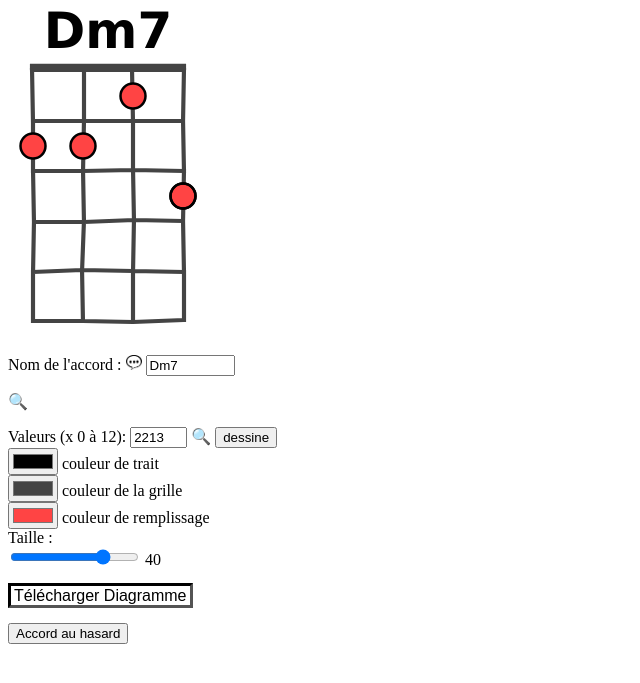
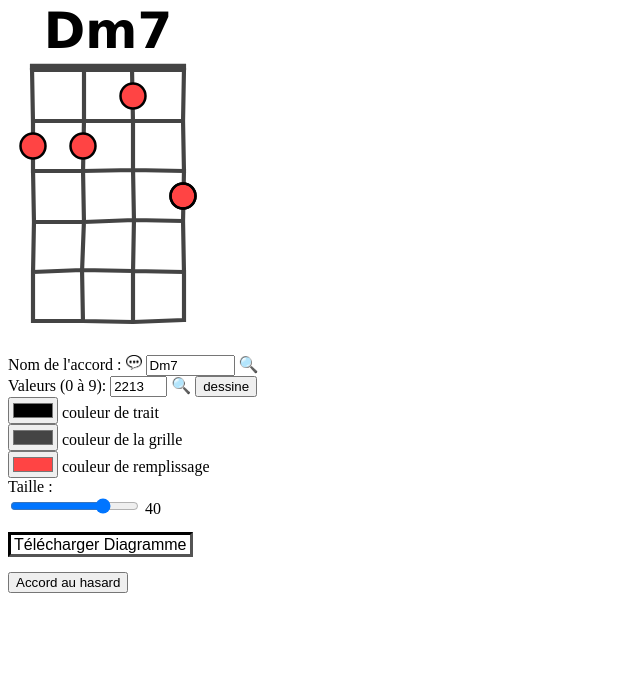
Before and after one commit to arnalsauvage/diagrammesUkulele, a plain HTML site: page pageDiagrammes.htm in a window 1280 px wide. Shown: the part 79-762 px from the top of the page, without its empty margins (0-640 px from the left). Drawn offline with Linux system fonts and the light colour scheme.

Commit message:
Correction accords

```diff
--- a/pageDiagrammes.htm
+++ b/pageDiagrammes.htm
@@ -33,7 +33,7 @@
            value="Dm7"
            onkeyup="if(event.keyCode===13) chercheAccordParNom()"
     >
-    <p role="img" aria-label="loupe" onclick="chercheAccordParNom()">🔍</p>
+    <span role="img" aria-label="loupe" onclick="chercheAccordParNom()">🔍</span>
 
     <div class="infobulle">
         <div class="infobulle-texte" id="aide_nomaccord" style="display: none;">
@@ -45,7 +45,7 @@
     </div>
 </div>
 
-<label for="valeurs">Valeurs (x 0 à 12):</label>
+<label for="valeurs">Valeurs (0 à 9):</label>
 <input id="valeurs" maxlength="4" minlength="1" name="valeurs" size="4" type="text" value="2210"
        id = "loupeChercheAccordParValeurs"
        onkeyup="if(event.keyCode===13) chercheAccordParPosition()"
```
